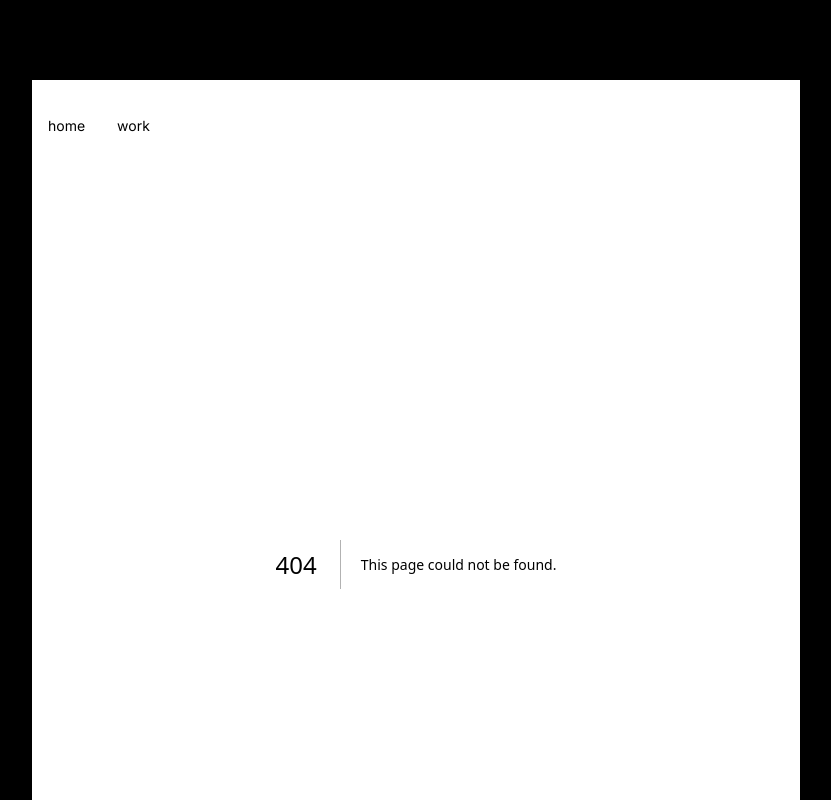
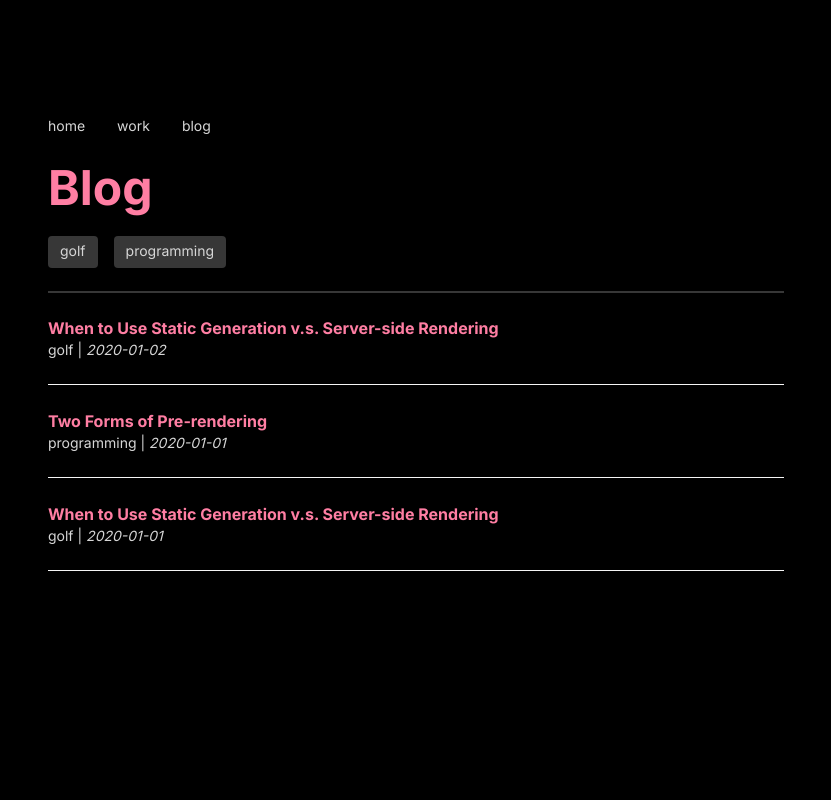
Before and after one commit to Twolar/taylorbennett, a Next.js app: page /blog in a window 1280 px wide. Before the commit this address had no page. Shown: the top 800 px of the page, without its empty margins (224-1055 px from the left). Built offline with nearby package versions, Linux system fonts and the light colour scheme.

Commit message:
Adding initial blog functionality

```diff
--- a/app/(components)/NavBar.jsx
+++ b/app/(components)/NavBar.jsx
@@ -13,6 +13,9 @@ const Navbar = () => {
             <li>
               <Link href={PageRoutes.Work}>work</Link>
             </li>
+            <li>
+              <Link href={PageRoutes.Blog}>blog</Link>
+            </li>
             {/* <li>
               <Link href={PageRoutes.Contact}>contact</Link>
             </li> */}
--- a/app/(misc)/PageRoutes.js
+++ b/app/(misc)/PageRoutes.js
@@ -2,6 +2,7 @@ const PageRoutes = {
   Home: "/",
   Work: "/work",
   Contact: "/contact",
+  Blog: "/blog"
 };
 
 export default PageRoutes;
--- /dev/null
+++ b/app/blog/[category]/[postId]/page.js
@@ -0,0 +1,33 @@
+import React from "react";
+import { getPostData, getSortedPostsData } from "@/lib/blogPosts";
+
+const BlogPostPage = ({ params }) => {
+  const { category, postId } = params;
+  const postData = getPostData(category, postId);
+
+  return (
+    <div className="min-h-screen flex flex-col">
+      <h1 className="text-3xl font-bold text-primary">{postData.title}</h1>
+      <p className="mt-5 text-sm">
+        <span>{category && `${category} | `}</span>
+        <span className="italic">{postData.date}</span>
+      </p>
+      <div className="divider divider-accent"></div>
+      <div className="prose">
+        <div dangerouslySetInnerHTML={{ __html: postData.contentHtml }} />
+      </div>
+    </div>
+  );
+};
+
+export default BlogPostPage;
+
+// Generate paths for all posts
+export async function generateStaticParams() {
+  const allPostsData = getSortedPostsData();
+
+  return allPostsData.map((post) => ({
+    category: post.category,
+    postId: post.id,
+  }));
+}
--- /dev/null
+++ b/app/blog/[category]/page.js
@@ -0,0 +1,49 @@
+import React from "react";
+import PageTitle from "@/app/(components)/PageTitle";
+import { getSortedPostsData } from "@/lib/blogPosts";
+import Link from "next/link";
+
+const BlogCategoryPage = ({ params }) => {
+  const { category } = params;
+  const allPostsData = getSortedPostsData();
+
+  // Filter posts by category
+  const filteredPosts = allPostsData.filter((post) => post.category === category);
+
+  return (
+    <div className="min-h-screen flex flex-col">
+      <PageTitle title="Blog" subtitle={`Category: ${category}`} />
+      {filteredPosts.map(({ id, date, title }) => (
+        <div key={id}>
+          <h2 className="text-l font-bold text-primary">
+            <Link href={`/blog/${category}/${id}`}>{title}</Link>
+          </h2>
+          <p className="text-sm">
+            <span className="italic">{date}</span>
+          </p>
+          <hr className="my-6 border-neutral-100 dark:border-neutral-800" />
+        </div>
+      ))}
+    </div>
+  );
+};
+
+export default BlogCategoryPage;
+
+// Generate paths for categories at build time
+export async function generateStaticParams() {
+  const allPostsData = getSortedPostsData();
+  const categories = [...new Set(allPostsData.map((post) => post.category))];
+
+  return categories.map((category) => ({
+    category,
+  }));
+}
+
+// Optionally, set metadata for each category
+export async function generateMetadata({ params }) {
+  return {
+    title: `Category: ${params.category}`,
+    description: `Posts under the ${params.category} category.`,
+  };
+}
--- /dev/null
+++ b/app/blog/page.js
@@ -0,0 +1,48 @@
+import React from "react";
+import { getSortedPostsData } from "@/lib/blogPosts";
+import Link from "next/link";
+
+const BlogIndex = () => {
+  const allPostsData = getSortedPostsData();
+
+  // Get unique categories
+  const categories = [
+    ...new Set(allPostsData.map((post) => post.category).filter(Boolean)),
+  ];
+
+  return (
+    <div className="min-h-screen flex flex-col">
+      {/* <PageTitle title="Blog" subtitle="Explore posts by category:" /> */}
+      <h1 className="text-5xl font-bold text-primary">Blog</h1>
+      {/* Categories Links */}
+      <div className="flex flex-wrap gap-4 mt-6">
+        {categories.map((category) => (
+          <Link key={category} href={`/blog/${category}`} className="btn-sm bg-accent rounded px-3 py-1">
+            {category}
+          </Link>
+        ))}
+      </div>
+      <div className="divider divider-accent"></div>
+
+      {allPostsData.map(({ id, date, title, category }) => (
+        <div key={id}>
+          <h2 className="text-l font-bold text-primary">
+            <Link href={`/blog/${category}/${id}`}>{title}</Link>
+          </h2>
+          <p className="text-sm">
+            <span>{category && `${category} | `}</span>
+            <span className="italic">{date}</span>
+          </p>
+          <hr className="my-6 border-neutral-100 dark:border-neutral-800" />
+        </div>
+      ))}
+
+      {/* No Posts */}
+      {allPostsData.length === 0 && (
+        <p className="text-center text-gray-500">No posts available.</p>
+      )}
+    </div>
+  );
+};
+
+export default BlogIndex;
--- /dev/null
+++ b/blogPosts/golf/2020-01-01_ssg-ssr.md
@@ -0,0 +1,18 @@
+---
+title: 'When to Use Static Generation v.s. Server-side Rendering'
+---
+
+We recommend using **Static Generation** (with and without data) whenever possible because your page can be built once and served by CDN, which makes it much faster than having a server render the page on every request.
+
+You can use Static Generation for many types of pages, including:
+
+- Marketing pages
+- Blog posts
+- E-commerce product listings
+- Help and documentation
+
+You should ask yourself: "Can I pre-render this page **ahead** of a user's request?" If the answer is yes, then you should choose Static Generation.
+
+On the other hand, Static Generation is **not** a good idea if you cannot pre-render a page ahead of a user's request. Maybe your page shows frequently updated data, and the page content changes on every request.
+
+In that case, you can use **Server-Side Rendering**. It will be slower, but the pre-rendered page will always be up-to-date. Or you can skip pre-rendering and use client-side JavaScript to populate data.
--- /dev/null
+++ b/blogPosts/golf/2020-01-02_hello123.md
@@ -0,0 +1,18 @@
+---
+title: 'When to Use Static Generation v.s. Server-side Rendering'
+---
+
+We recommend using **Static Generation** (with and without data) whenever possible because your page can be built once and served by CDN, which makes it much faster than having a server render the page on every request.
+
+You can use Static Generation for many types of pages, including:
+
+- Marketing pages
+- Blog posts
+- E-commerce product listings
+- Help and documentation
+
+You should ask yourself: "Can I pre-render this page **ahead** of a user's request?" If the answer is yes, then you should choose Static Generation.
+
+On the other hand, Static Generation is **not** a good idea if you cannot pre-render a page ahead of a user's request. Maybe your page shows frequently updated data, and the page content changes on every request.
+
+In that case, you can use **Server-Side Rendering**. It will be slower, but the pre-rendered page will always be up-to-date. Or you can skip pre-rendering and use client-side JavaScript to populate data.
--- /dev/null
+++ b/blogPosts/programming/2020-01-01_pre-rendering.md
@@ -0,0 +1,10 @@
+---
+title: 'Two Forms of Pre-rendering'
+---
+
+Next.js has two forms of pre-rendering: **Static Generation** and **Server-side Rendering**. The difference is in **when** it generates the HTML for a page.
+
+- **Static Generation** is the pre-rendering method that generates the HTML at **build time**. The pre-rendered HTML is then _reused_ on each request.
+- **Server-side Rendering** is the pre-rendering method that generates the HTML on **each request**.
+
+Importantly, Next.js lets you **choose** which pre-rendering form to use for each page. You can create a "hybrid" Next.js app by using Static Generation for most pages and using Server-side Rendering for others.
--- /dev/null
+++ b/lib/blogPosts.js
@@ -0,0 +1,77 @@
+import fs from 'fs';
+import path from 'path';
+import matter from 'gray-matter';
+import { remark } from 'remark';
+import html from 'remark-html';
+
+const postsDirectory = path.join(process.cwd(), 'blogPosts');
+
+// Fetch all posts and sort by date
+export function getSortedPostsData() {
+  const categories = fs.readdirSync(postsDirectory); // Get category folders
+  const allPostsData = [];
+
+  categories.forEach((category) => {
+    const categoryDir = path.join(postsDirectory, category);
+    if (fs.statSync(categoryDir).isDirectory()) {
+      const fileNames = fs.readdirSync(categoryDir);
+
+      fileNames.forEach((fileName) => {
+        const match = fileName.match(/^(\d{4}-\d{2}-\d{2})_(.+)\.md$/); // Match date and ID
+        if (match) {
+          const [_, date, id] = match; // Extract date and id
+          const fullPath = path.join(categoryDir, fileName);
+          const fileContents = fs.readFileSync(fullPath, 'utf8');
+          const matterResult = matter(fileContents);
+
+          // Ensure the title exists in the frontmatter
+          const title = matterResult.data.title || `Untitled Post (${id})`;
+
+          allPostsData.push({
+            id,
+            date,
+            category,
+            title,
+          });
+        }
+      });
+    }
+  });
+
+  return allPostsData.sort((a, b) => (a.date < b.date ? 1 : -1));
+}
+
+export function getPostData(category, id) {
+  const categoryDir = path.join(postsDirectory, category);
+  const fileName = fs
+    .readdirSync(categoryDir)
+    .find((file) => file.includes(`_${id}.md`));
+
+  if (!fileName) {
+    console.error("Post does not exist in category");
+  }
+
+  const match = fileName.match(/^(\d{4}-\d{2}-\d{2})_(.+)\.md$/); // Extract date and ID
+  if (!match) {
+    // TODO: Show NotFound.md instead
+    console.error("Post does not exist");
+  }
+
+  const [_, date] = match; // Extract the date
+  const fullPath = path.join(categoryDir, fileName);
+  const fileContents = fs.readFileSync(fullPath, 'utf8');
+
+  const matterResult = matter(fileContents);
+
+  // Convert Markdown content to HTML
+  const processedContent = remark().use(html).processSync(matterResult.content);
+  const contentHtml = processedContent.toString();
+
+  return {
+    id,
+    category,
+    date, // Use date extracted from file name
+    contentHtml,
+    title: matterResult.data.title || `Untitled Post (${id})`, // Use title or fallback
+  };
+}
--- a/package.json
+++ b/package.json
@@ -10,9 +10,12 @@
   },
   "dependencies": {
     "@heroicons/react": "^2.1.4",
+    "gray-matter": "^4.0.3",
     "next": "14.2.4",
     "react": "^18",
-    "react-dom": "^18"
+    "react-dom": "^18",
+    "remark": "^15.0.1",
+    "remark-html": "^16.0.1"
   },
   "devDependencies": {
     "@tailwindcss/typography": "^0.5.13",
```
Also changed, not shown: blogPosts/NotFound.md (added, +3 -0 lines), 1 other file (tests, documents, lock files or other folders).
